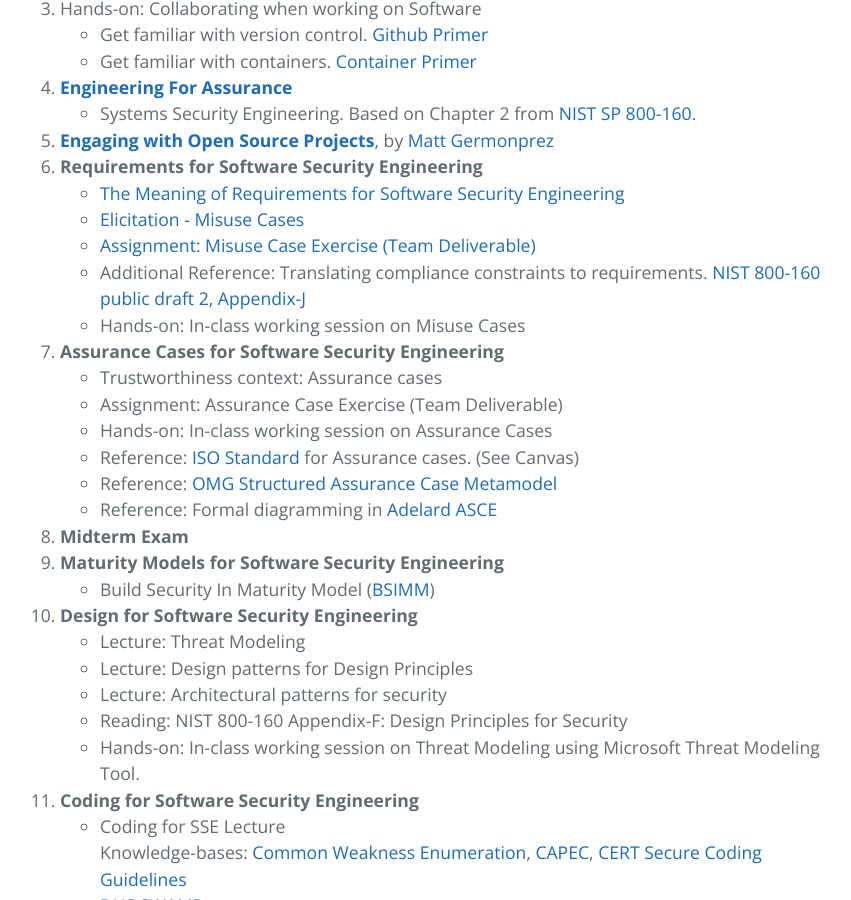
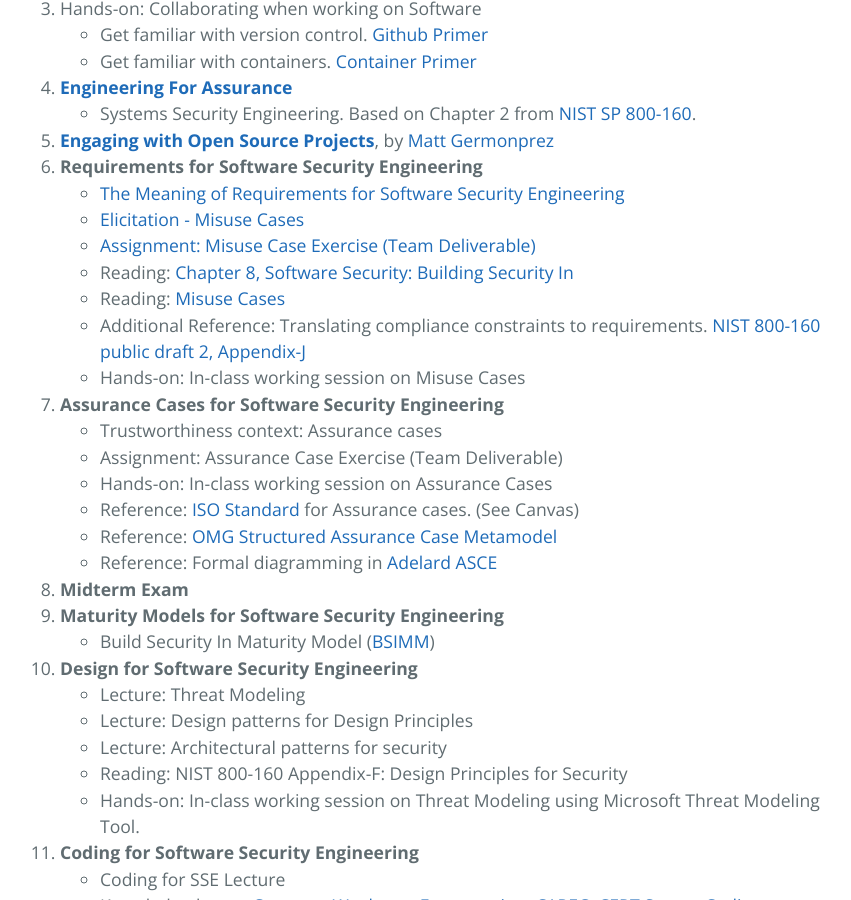
Before and after one commit to robinagandhi/swa, a Jekyll site: the page built from index.md, in a window 1280 px wide and 900 px high, scrolled down 666 px. Shown: the whole window, without its empty margins (204-1055 px from the left). Built offline with Jekyll 4.4.1, drawn with Linux system fonts in a browser that asks for light colours.

Commit message:
Update index.md

```diff
--- a/index.md
+++ b/index.md
@@ -21,6 +21,8 @@
   * [The Meaning of Requirements for Software Security Engineering](https://robinagandhi.github.io/swa/slides/lecture-3/requirements-for-software-se.html)
   * [Elicitation - Misuse Cases](https://robinagandhi.github.io/swa/slides/lecture-3/requirements-for-software-se-misuse.html)
   * [Assignment: Misuse Case Exercise (Team Deliverable)](https://robinagandhi.github.io/swa/slides/lecture-3/requirements-for-software-se-misuse.html#26)
+  * Reading: [Chapter 8, Software Security: Building Security In](https://learning.oreilly.com/library/view/software-security-building/0321356705/ch08.html)
+  * Reading: [Misuse Cases](https://ieeexplore.ieee.org/abstract/document/1159030)
   * Additional Reference: Translating compliance constraints to requirements. [NIST 800-160 public draft 2, Appendix-J](http://csrc.nist.gov/publications/drafts/800-160/sp800_160_second-draft.pdf)
   * Hands-on: In-class working session on Misuse Cases
 1. **Assurance Cases for Software Security Engineering**
```
